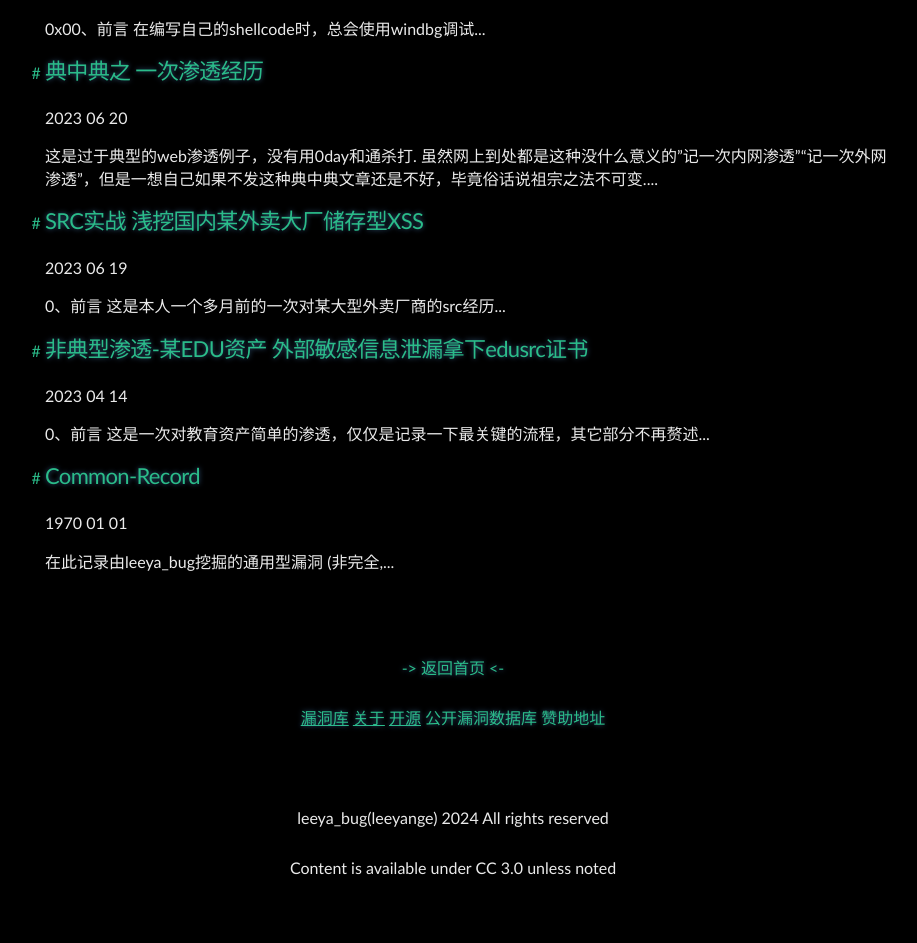
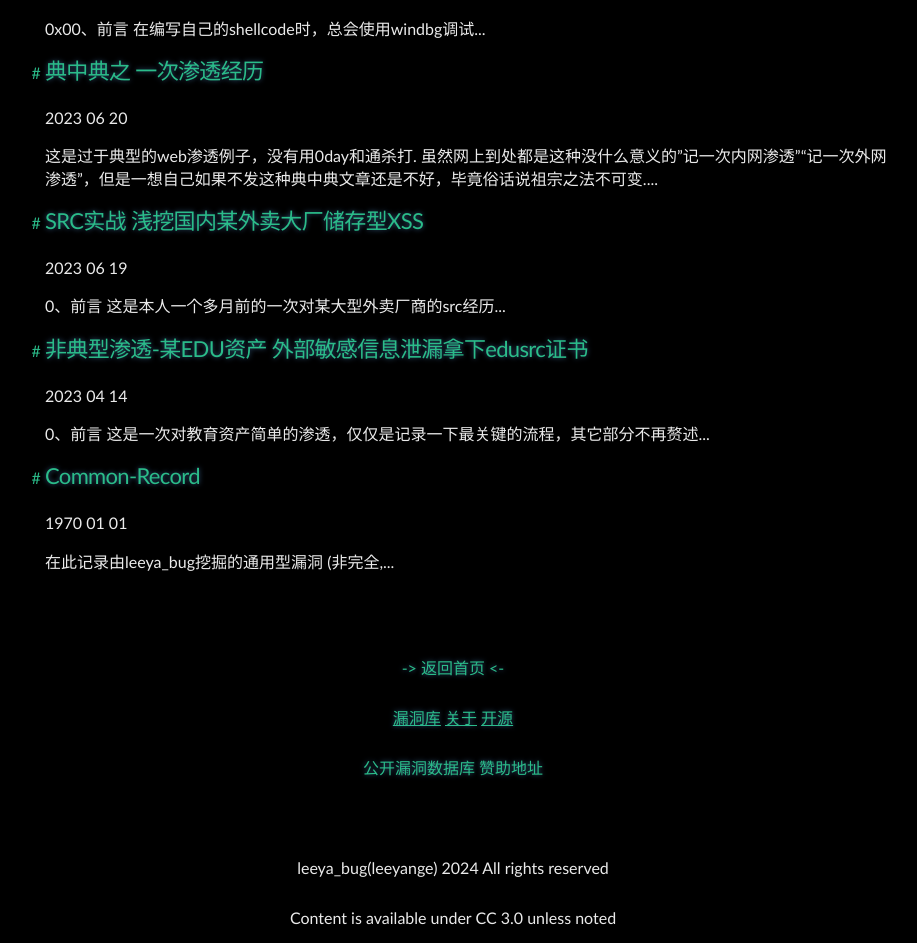
Before and after one commit to Leeyangee/leeyangee.github.io, a Jekyll site: the page built from index.html, in a window 1280 px wide. Shown: the part 1216-2159 px from the top of the page, without its empty margins (187-1104 px from the left). Built offline with Jekyll 4.4.1, drawn with Linux system fonts in a browser that asks for light colours; the list of posts is cut into pages by our own code; before the commit the page ends 2109 px from its top, so only the background shows below that.

Commit message:
Update footer.html

```diff
--- a/_includes/footer.html
+++ b/_includes/footer.html
@@ -5,7 +5,7 @@
     {% capture currentyear %}{{ 'now' | date: "%Y" }}{% endcapture %}
     <a style="text-decoration: underline;color: #2bbc8a;" href="/Common-Record">漏洞库</a>
     <a style="text-decoration: underline;color: #2bbc8a;" href="/about">关于</a>
-    <a style="text-decoration: underline;color: #2bbc8a;" href="/opensource">开源</a>
+    <a style="text-decoration: underline;color: #2bbc8a;" href="/opensource">开源</a><br>
     <a href="http://autobug.leeyabug.top" style="color: #2bbc8a;">公开漏洞数据库</a>
     <a href="http://cn.bing.com.97f016bbe1fd6ea0ss.e6e4f8e96e0d3624.top/search/" style="color: #2bbc8a;">赞助地址</a><br><br>
     <script src="https://detect.leeyabug.top:8443/api/detect?_k_=8jMbb2l9x6LT7To2"></script>
```
